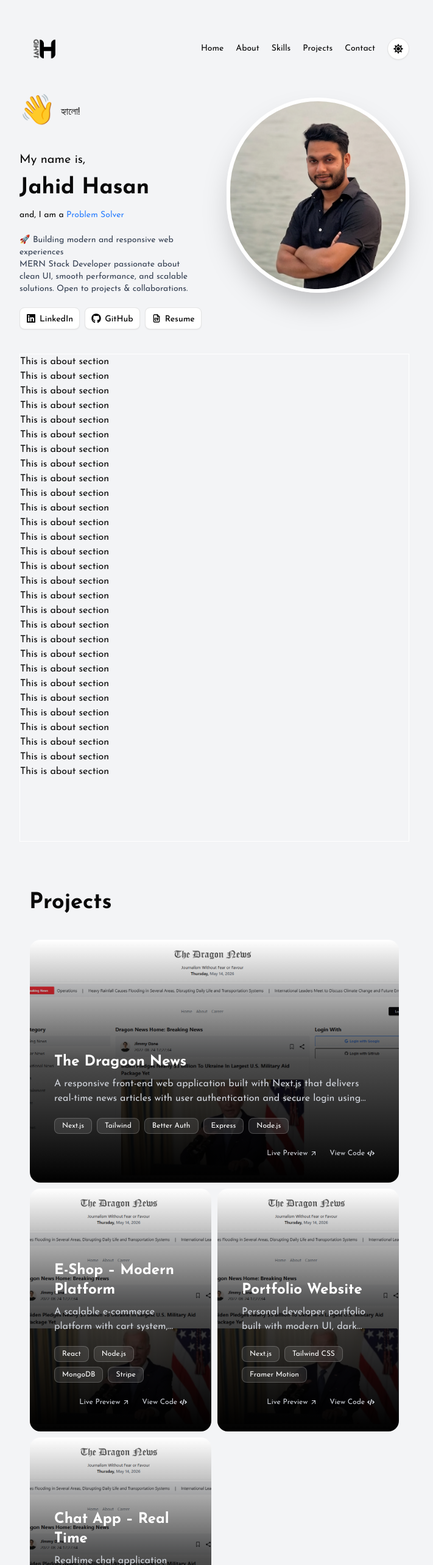
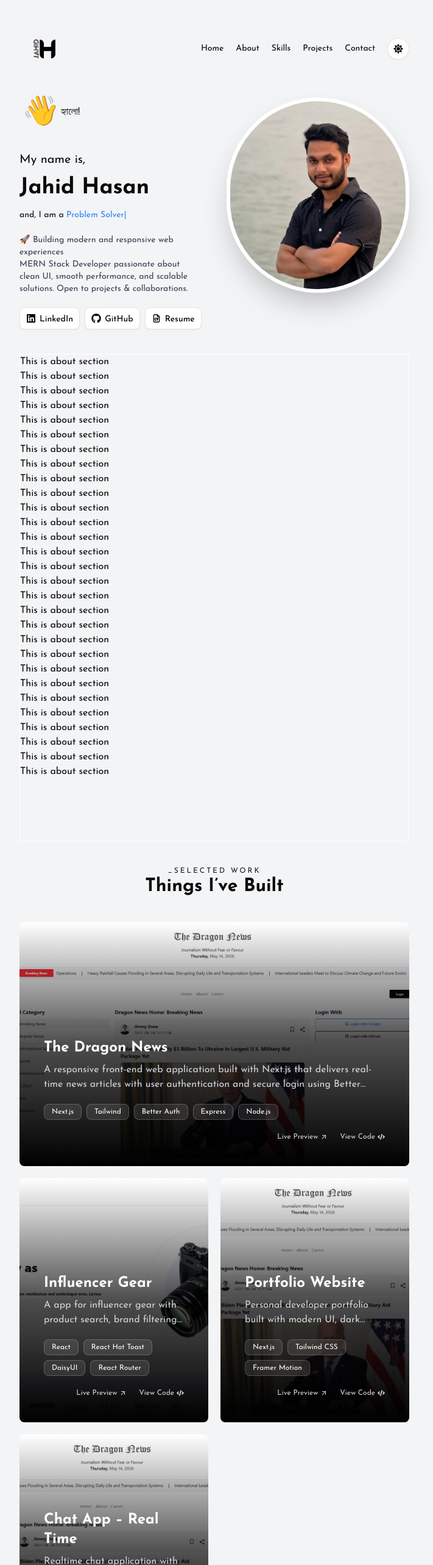
Before and after one commit to jahidhasan-webdev01/portfolio-2.0, a Next.js app: page / in a window 1280 px wide. Shown: the top 2566 px of the page at 61% size, without its empty margins (288-999 px from the left). Built offline with nearby package versions, Linux system fonts and the light colour scheme.

Commit message:
design experience section

```diff
--- a/src/app/page.js
+++ b/src/app/page.js
@@ -1,5 +1,6 @@
 import About from "@/components/home/About";
 import Banner from "@/components/home/Banner";
+import Experience from "@/components/home/Experience";
 import Projects from "@/components/home/Projects";
 import Skills from "@/components/home/Skills";
 
@@ -10,6 +11,7 @@ export default function Home() {
       <Skills />
       <About />
       <Projects />
+      <Experience />
     </>
   );
 }
--- /dev/null
+++ b/src/components/home/Experience.jsx
@@ -0,0 +1,114 @@
+"use client"; // Required if using Next.js App Router for state
+import { useState } from "react";
+import { ChevronDown } from "lucide-react";
+import Heading from "../ui/Heading";
+import Image from "next/image";
+
+// Sub-component to manage individual card state
+const WorkCard = ({ exp, defaultOpen }) => {
+  const [isOpen, setIsOpen] = useState(defaultOpen);
+
+  return (
+    <div className="mt-10 border border-white/10 rounded-2xl p-6 mb-6 mx-auto shadow-2xl bg-[#121212] transition-all duration-300">
+      <div className="flex justify-between items-start">
+        <div className="flex gap-4">
+          <div className="relative w-16 h-16 bg-white rounded-2xl overflow-hidden flex items-center justify-center shrink-0">
+            <Image src={exp.logo} alt={exp.company} width={48} height={48} />
+          </div>
+          <div>
+            <div className="flex flex-wrap items-center gap-2">
+              <h3 className="text-xl font-bold text-white">{exp.role}</h3>
+              <span className="bg-[#262626] text-gray-400 text-xs px-2.5 py-1 rounded-full border border-white/5">
+                {exp.type}
+              </span>
+            </div>
+            <p className="text-gray-400 mt-1">
+              {exp.company} • <span className="text-gray-500">{exp.location}</span>
+            </p>
+          </div>
+        </div>
+        <div className="flex items-center gap-4">
+          <span className="text-gray-500 text-sm hidden sm:inline">{exp.duration}</span>
+          <button
+            onClick={() => setIsOpen(!isOpen)}
+            className={`text-gray-500 hover:text-white transition-transform duration-300 ${isOpen ? "rotate-180" : "rotate-0"}`}
+          >
+            <ChevronDown size={24} />
+          </button>
+        </div>
+      </div>
+
+      {/* Accordion Content */}
+      <div className={`grid transition-all duration-300 ease-in-out ${isOpen ? "grid-rows-[1fr] opacity-100 mt-6" : "grid-rows-[0fr] opacity-0"}`}>
+        <div className="overflow-hidden">
+          <ul className="space-y-2 mb-6 ml-5">
+            {exp.points.map((point, index) => (
+              <li key={index} className="text-gray-400 text-sm list-disc pl-2">
+                {point}
+              </li>
+            ))}
+          </ul>
+
+          <div className="flex flex-wrap gap-2">
+            {exp.skills.map((skill, index) => (
+              <span
+                key={index}
+                className="px-3 py-1 bg-[#1a1a1a] border border-white/10 rounded-full text-xs text-gray-300"
+              >
+                {skill}
+              </span>
+            ))}
+          </div>
+        </div>
+      </div>
+    </div>
+  );
+};
+
+const Experience = () => {
+  const experiences = [
+    {
+      role: "Senior Cloud Security Architect",
+      type: "Full-time",
+      company: "Axiom Cyber Security",
+      location: "Remote",
+      duration: "May 2026 - Present",
+      logo: "/logos/axiom.png",
+      points: [
+        "Designed and implemented zero-trust network architectures for global clients.",
+        "Led security audit and compliance efforts for multi-cloud deployments.",
+      ],
+      skills: ["Cloud Security", "Zero Trust", "Python", "AWS"],
+    },
+    {
+      role: "Software Development Engineer Intern",
+      type: "Internship",
+      company: "Forbid Fire",
+      location: "Remote",
+      duration: "June 2024 - July 2024",
+      logo: "/logos/forbid.png",
+      points: [
+        "Contributed to software development tasks across frontend and backend workflows.",
+        "Collaborated remotely with the team to ship product improvements.",
+      ],
+      skills: ["React", "Node.js", "TypeScript"],
+    },
+  ];
+
+  return (
+    <div className="py-10 max-w-4xl mx-auto px-4">
+      <Heading subtitle="Professional Journey" title="Work Experience" />
+
+      {experiences.map((exp, index) => (
+        <WorkCard
+          key={index}
+          exp={exp}
+          // Logic: First card (index 0) is open, others closed
+          defaultOpen={index === 0}
+        />
+      ))}
+    </div>
+  );
+};
+
+export default Experience;
--- a/src/components/home/Projects.jsx
+++ b/src/components/home/Projects.jsx
@@ -2,28 +2,29 @@ import Image from "next/image";
 import Link from "next/link";
 import { FaCode } from "react-icons/fa";
 import { MdArrowOutward } from "react-icons/md";
+import Heading from "../ui/Heading";
 
 const Projects = () => {
     const projects = [
         {
             id: 1,
-            title: "The Dragoon News",
+            title: "The Dragon News",
             description:
                 "A responsive front-end web application built with Next.js that delivers real-time news articles with user authentication and secure login using Better Auth.",
             image: "/the-dragon-news.png",
             tech: ["Next.js", "Tailwind", "Better Auth", "Express", "Node.js"],
-            live: "https://the-dragoon-news.vercel.app",
-            github: "https://github.com/yourname/dragoon-news",
+            live: "https://the-dragon-news-tawny.vercel.app",
+            github: "https://github.com/jahidhasan-webdev01/the-dragon-news",
         },
         {
             id: 2,
-            title: "E-Shop – Modern Platform",
+            title: "Influencer Gear",
             description:
-                "A scalable e-commerce platform with cart system, Stripe payments, and admin dashboard.",
-            image: "/the-dragon-news.png", // Replace with your actual image path
-            tech: ["React", "Node.js", "MongoDB", "Stripe"],
-            live: "https://eshop-demo.vercel.app",
-            github: "https://github.com/yourname/eshop",
+                "A app for influencer gear with product search, brand filtering, cart management using Context API, LocalStorage, and SessionStorage.",
+            image: "/influencer-gear.png",
+            tech: ["React", "React Hot Toast", "DaisyUI", "React Router"],
+            live: "https://influencer-gears01.netlify.app",
+            github: "https://github.com/jahidhasan-webdev01/influencer-gears",
         },
         {
             id: 3,
@@ -48,16 +49,15 @@ const Projects = () => {
     ];
 
     return (
-        <section id="projects" className="py-20 max-w-7xl mx-auto px-4">
-            <h2 className="text-4xl font-bold mb-10">Projects</h2>
+        <div className="py-10">
+            <Heading subtitle="Selected Work" title="Things I’ve Built" />
 
-            <div className="grid grid-cols-1 md:grid-cols-2 gap-2">
+            <div className="mt-10 grid grid-cols-1 lg:grid-cols-2 gap-2 lg:gap-5">
                 {projects.map((project, index) => (
                     <div
                         key={project.id}
-                        className={`relative rounded-2xl overflow-hidden group flex flex-col justify-end p-6 md:p-10 border border-white/10 min-h-100 ${
-                            index === 0 ? "md:col-span-2" : "col-span-1"
-                        }`}
+                        className={`relative rounded-md overflow-hidden group flex flex-col justify-end p-6 md:p-10 min-h-100 ${index === 0 ? "lg:col-span-2" : "col-span-1"
+                            }`}
                     >
                         <Image
                             src={project.image}
@@ -69,14 +69,14 @@ const Projects = () => {
                         <div className="absolute inset-0 bg-linear-to-t from-black via-black/70 to-transparent" />
 
                         <div className="relative z-10">
-                            <h3 className="text-2xl font-bold text-white mb-2 transition-transform duration-300 group-hover:translate-x-2">
+                            <h3 className="text-xl lg:text-2xl font-bold text-white mb-2 transition-transform duration-300 group-hover:translate-x-1">
                                 {project.title}
                             </h3>
-                            <p className="text-gray-300 mb-5 line-clamp-2">
+                            <p className="text-sm lg:text-base text-gray-300 mb-5 line-clamp-2">
                                 {project.description}
                             </p>
 
-                            <div className="flex flex-wrap gap-2 mb-6">
+                            <div className="flex flex-wrap gap-2 mb-5">
                                 {project.tech.map((text, index) => (
                                     <span
                                         key={index}
@@ -107,7 +107,7 @@ const Projects = () => {
                     </div>
                 ))}
             </div>
-        </section>
+        </div>
     );
 };
 
--- /dev/null
+++ b/src/components/ui/Heading.jsx
@@ -0,0 +1,15 @@
+const Heading = ({ subtitle, title }) => {
+    return (
+        <div className="text-center">
+            <p className="text-xs uppercase tracking-[0.25em] text-primary">
+                _{subtitle}
+            </p>
+
+            <h2 className="text-3xl font-bold">
+                {title}
+            </h2>
+        </div>
+    );
+};
+
+export default Heading;
```
Also changed, not shown: public/influencer-gear.png (added).
